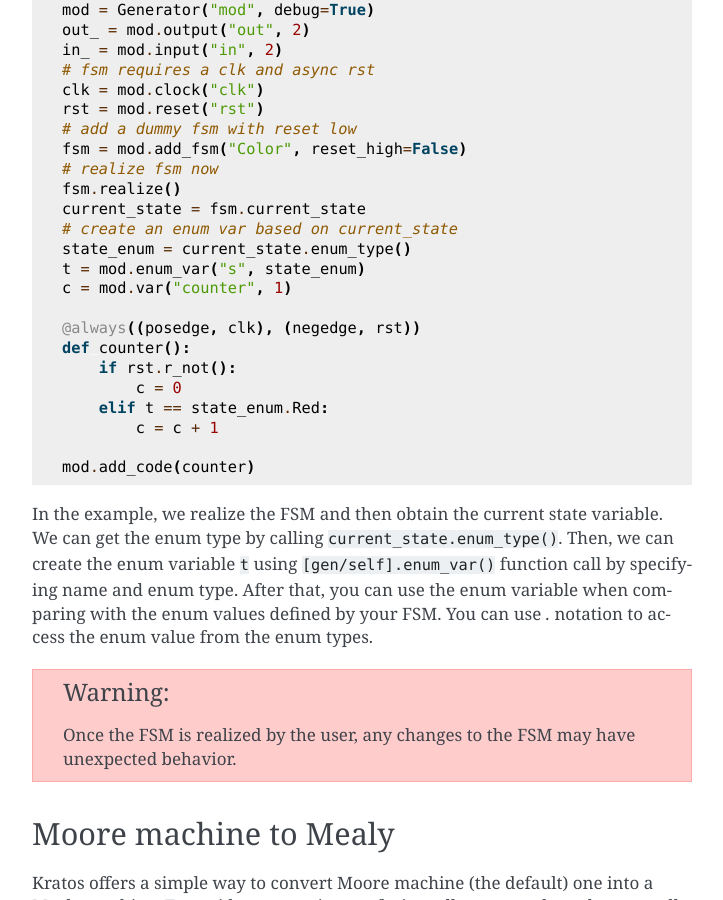
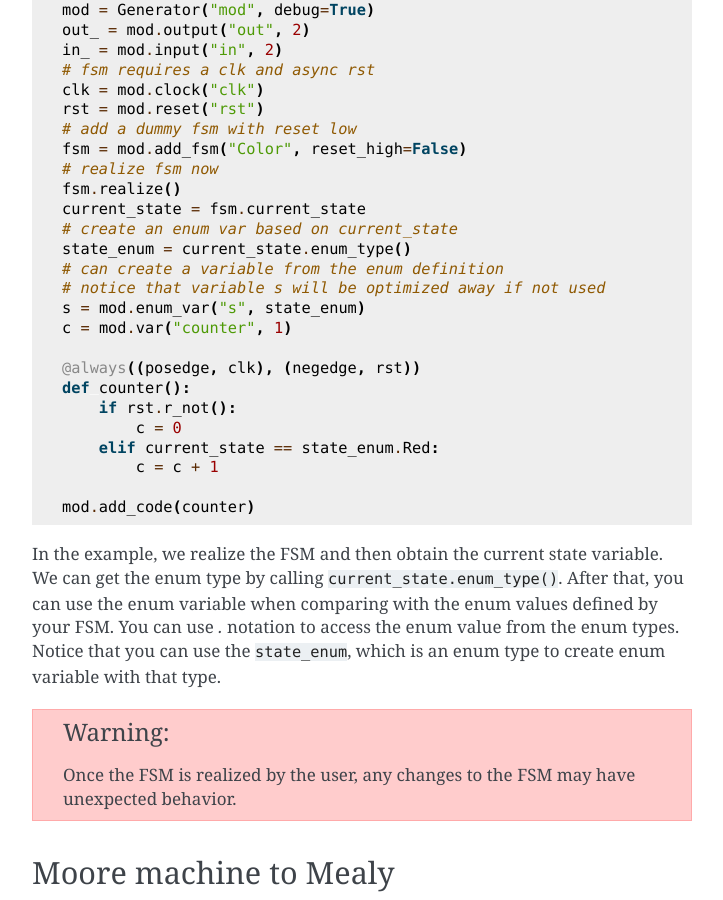
Before and after one commit to Kuree/kratos, a Sphinx documentation site: the page built from docs/advanced/fsm.rst, in a window 1280 px wide and 900 px high, scrolled down 2967 px. Shown: the whole window, without its empty margins (388-1111 px from the left). Built offline with Sphinx 7.4.7, drawn with Linux system fonts in a browser that asks for light colours.

Commit message:
update the doc

```diff
--- a/docs/advanced/fsm.rst
+++ b/docs/advanced/fsm.rst
@@ -152,24 +152,26 @@ use the enum type to create your variable. An example is shown below:
     current_state = fsm.current_state
     # create an enum var based on current_state
     state_enum = current_state.enum_type()
-    t = mod.enum_var("s", state_enum)
+    # can create a variable from the enum definition
+    # notice that variable s will be optimized away if not used
+    s = mod.enum_var("s", state_enum)
     c = mod.var("counter", 1)
 
     @always((posedge, clk), (negedge, rst))
     def counter():
         if rst.r_not():
             c = 0
-        elif t == state_enum.Red:
+        elif current_state == state_enum.Red:
             c = c + 1
 
     mod.add_code(counter)
 
 In the example, we realize the FSM and then obtain the current state variable.
-We can get the enum type by calling ``current_state.enum_type()``. Then, we
-can create the enum variable ``t`` using ``[gen/self].enum_var()`` function
-call by specifying name and enum type. After that, you can use the enum
-variable when comparing with the enum values defined by your FSM. You can
-use `.` notation to access the enum value from the enum types.
+We can get the enum type by calling ``current_state.enum_type()``. After that,
+you can use the enum variable when comparing with the enum values defined by
+your FSM. You can use `.` notation to access the enum value from the enum
+types. Notice that you can use the ``state_enum``, which is an enum type to
+create enum variable with that type.
 
 .. warning::
 
```
Also changed, not shown: 2 other files.
